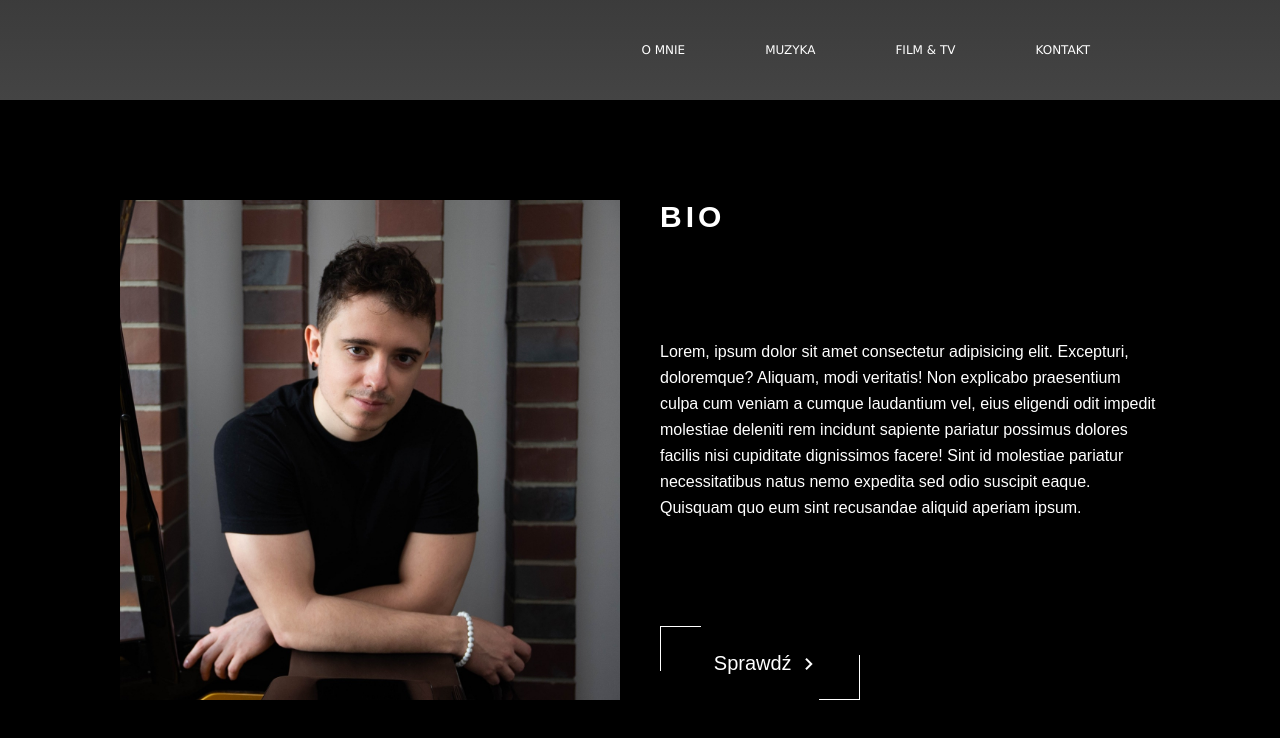
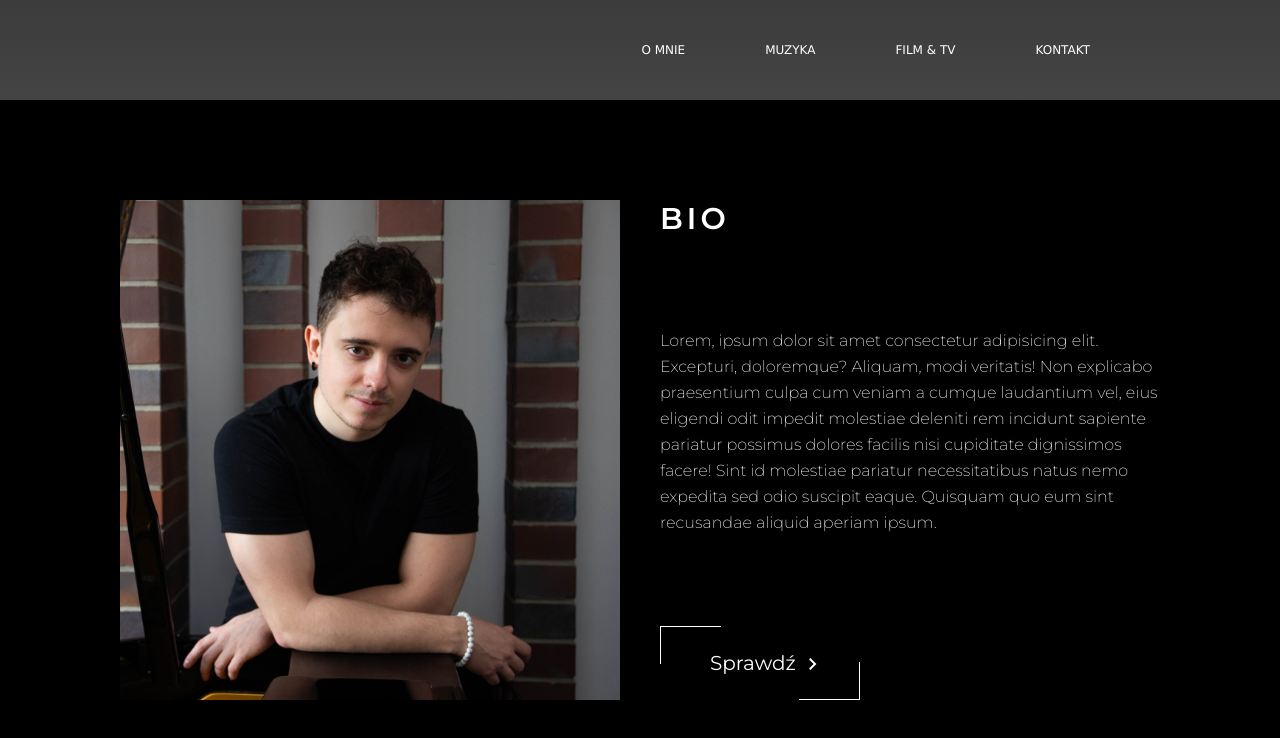
Before and after one commit to rezio3/hw-music-production, a React (Create React App) app: page / in a window 1280 px wide. In both pictures the pointer is over the button 760 px from the left and 1363 px from the top of the page. Shown: the part 700-1438 px from the top of the page. Built offline with nearby package versions, Linux system fonts and the light colour scheme.

Commit message:
update aboutme.scss

```diff
--- a/src/style/aboutme.scss
+++ b/src/style/aboutme.scss
@@ -2,7 +2,7 @@
 	padding: 100px 0;
 	width: 100%;
 	background-color: black;
-	font-family: "Inder", sans-serif;
+	font-family: "Montserrat", sans-serif;
 	&__container {
 		width: 100%;
 		display: flex;
@@ -18,12 +18,14 @@
 	&__header {
 		margin-bottom: 50px;
 		font-size: 30px;
+		font-weight: 600;
 		letter-spacing: 4px;
 		color: white;
 	}
 	&__details {
 		color: white;
 		font-size: 16px;
+		font-weight: 200;
 		line-height: 26px;
 	}
 	&__img {
@@ -33,7 +35,9 @@
 		margin-top: 50px;
 		padding: 20px 5px 25px 20px;
 		width: 200px;
+		font-family: "Montserrat", sans-serif;
 		font-size: 20px;
+		font-weight: 400;
 		background: none;
 		border: none;
 		color: white;
@@ -71,11 +75,11 @@
 		transition: 0.3s ease-in-out;
 	}
 	&__btn:hover::before {
-		width: 20%;
-		height: 60%;
+		width: 30%;
+		height: 50%;
 	}
 	&__btn:hover::after {
-		width: 20%;
-		height: 60%;
+		width: 30%;
+		height: 50%;
 	}
 }
--- a/src/style/css/aboutme.css
+++ b/src/style/css/aboutme.css
@@ -2,7 +2,7 @@
   padding: 100px 0;
   width: 100%;
   background-color: black;
-  font-family: "Inder", sans-serif;
+  font-family: "Montserrat", sans-serif;
 }
 .about-me-section__container {
   width: 100%;
@@ -19,12 +19,14 @@
 .about-me-section__header {
   margin-bottom: 50px;
   font-size: 30px;
+  font-weight: 600;
   letter-spacing: 4px;
   color: white;
 }
 .about-me-section__details {
   color: white;
   font-size: 16px;
+  font-weight: 200;
   line-height: 26px;
 }
 .about-me-section__btn {
@@ -32,7 +34,9 @@
   margin-top: 50px;
   padding: 20px 5px 25px 20px;
   width: 200px;
+  font-family: "Montserrat", sans-serif;
   font-size: 20px;
+  font-weight: 400;
   background: none;
   border: none;
   color: white;
@@ -70,10 +74,10 @@
   transition: 0.3s ease-in-out;
 }
 .about-me-section__btn:hover::before {
-  width: 20%;
-  height: 60%;
+  width: 30%;
+  height: 50%;
 }
 .about-me-section__btn:hover::after {
-  width: 20%;
-  height: 60%;
+  width: 30%;
+  height: 50%;
 }
```
